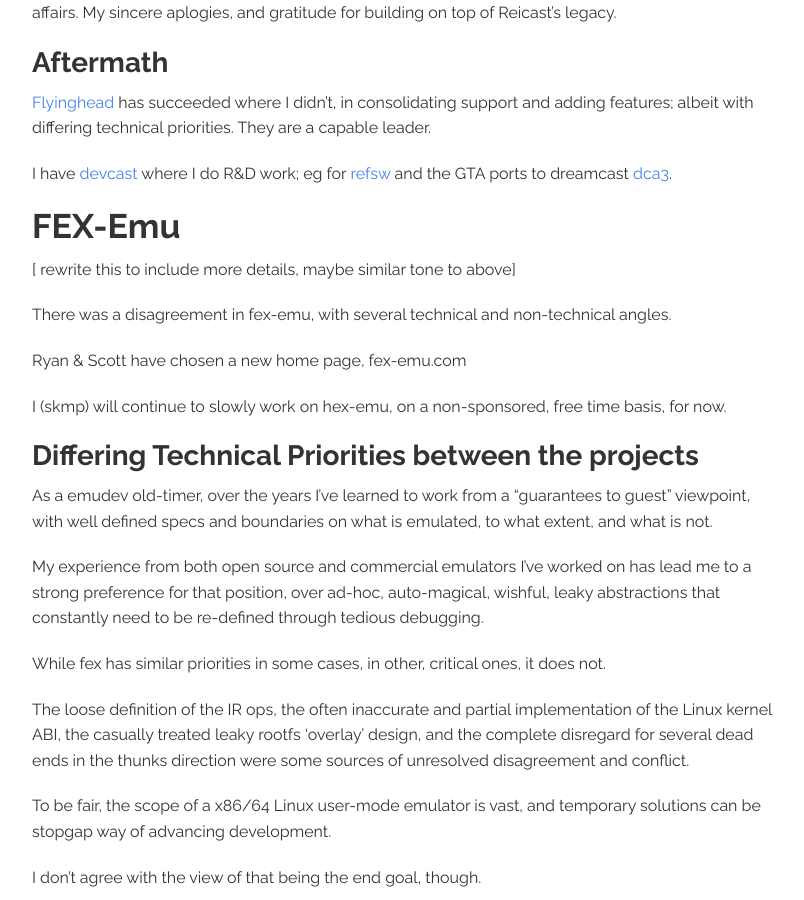
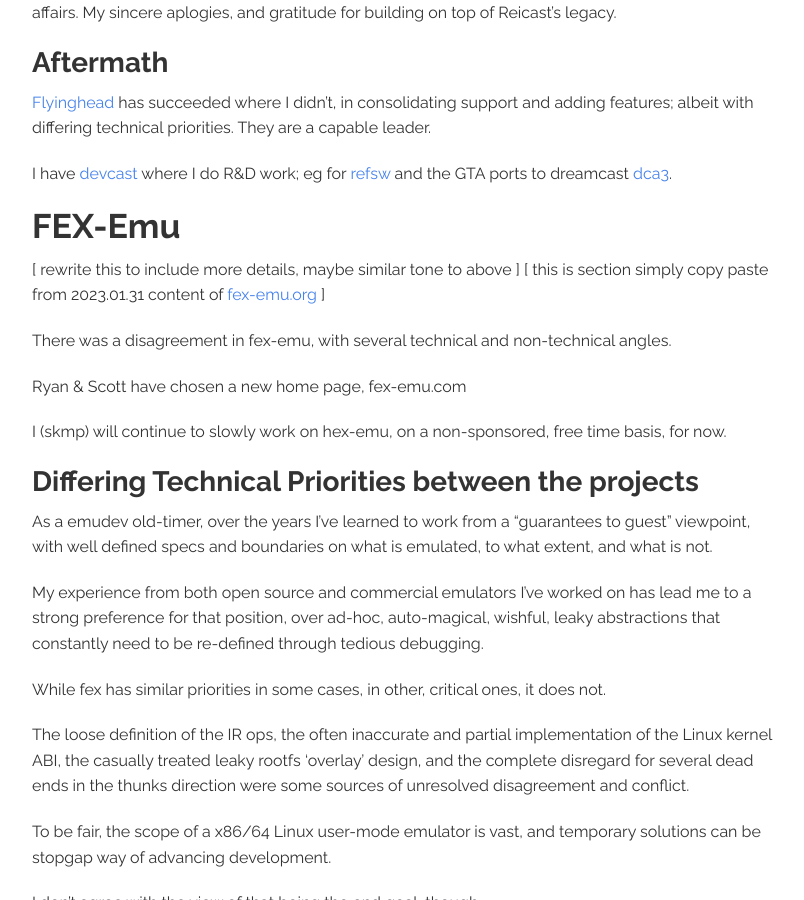
Before and after one commit to skmp/skmp.dev, a Jekyll site: the page built from _posts/2025-09-25-emudrama.md, in a window 1280 px wide and 900 px high, scrolled down 2399 px. Shown: the whole window, without its empty margins (43-847 px from the left). Built offline with Jekyll 4.4.1, drawn with Linux system fonts in a browser that asks for light colours.

Commit message:
Update 2025-09-25-emudrama.md

```diff
--- a/_posts/2025-09-25-emudrama.md
+++ b/_posts/2025-09-25-emudrama.md
@@ -31,7 +31,8 @@
 I have [devcast](https://gitlab.com/skmp/devcast) where I do R&D work; eg for [refsw](https://www.youtube.com/shorts/1W9U1dZSEQw) and the GTA ports to dreamcast [dca3](https://gitlab.com/skmp/dca3-game).
 
 ## FEX-Emu
-[ rewrite this to include more details, maybe similar tone to above]
+[ rewrite this to include more details, maybe similar tone to above ]
+[ this is section simply copy paste from 2023.01.31 content of [fex-emu.org](https://web.archive.org/web/20230405072217/https://fex-emu.org/) ]
 
 There was a disagreement in fex-emu, with several technical and non-technical angles.
 
```
